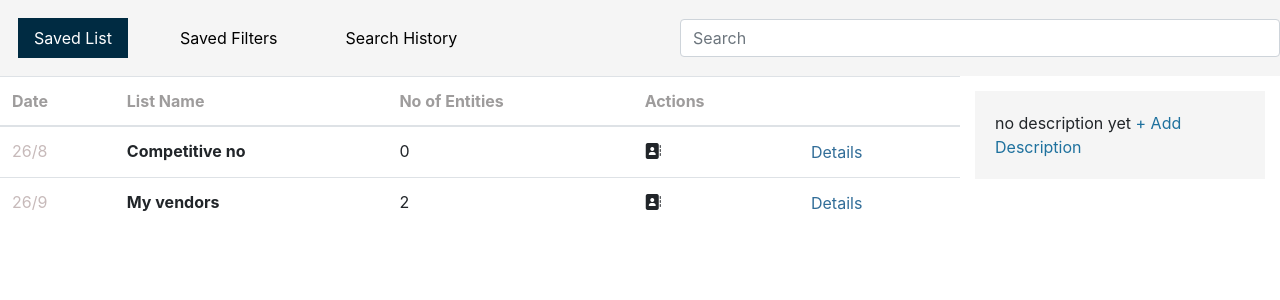
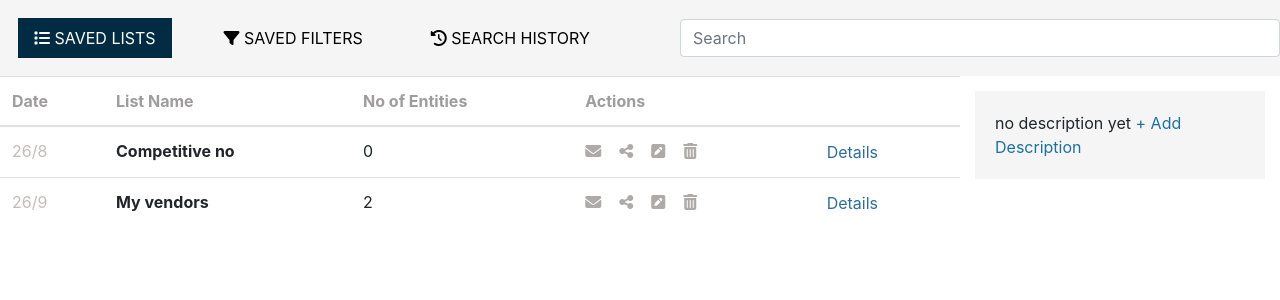
Before and after one commit to Shadowzee/table-with-sidedetails, an Angular app: page / in a window 1280 px wide. Shown: the top 300 px of the page. Built offline with nearby package versions, Linux system fonts and the light colour scheme.

Commit message:
more css and fonts added

```diff
--- a/src/app/navbar/navbar.component.html
+++ b/src/app/navbar/navbar.component.html
@@ -1,13 +1,13 @@
 <ul class="nav bgcolor justify">
     <span class="display">
     <li class="nav-item">
-      <a class="nav-link list active" href="#">Saved List</a>
+      <a class="nav-link list active" href="#"><i class="fa fa-list" aria-hidden="true"></i>  SAVED LISTS</a>
     </li>
     <li class="nav-item">
-      <a class="nav-link filter" href="#">Saved Filters</a>
+      <a class="nav-link filter" href="#"><i class="fa fa-filter" aria-hidden="true"></i>  SAVED FILTERS</a>
     </li>
     <li class="nav-item">
-      <a class="nav-link filter" href="#">Search History</a>
+      <a class="nav-link filter" href="#"><i class="fa fa-history" aria-hidden="true"></i>  SEARCH HISTORY</a>
     </li>
 </span>
     <li class="nav-item">
--- a/src/app/side-details/side-details.component.scss
+++ b/src/app/side-details/side-details.component.scss
@@ -3,7 +3,7 @@
     background-color: #f5f5f5;
 }
 .details{
-    color:#a3bbc7;
+    color:#6890a5;;
     margin :7px;
 }
 .adddes{
--- a/src/app/table/table.component.html
+++ b/src/app/table/table.component.html
@@ -14,14 +14,14 @@
     </tr>
     </thead>
     <tbody>
-    <tr *ngFor="let country of data$ | async; index as i">
+    <tr *ngFor="let country of data$ | async; index as i"  (click)="setClickedRow(i)" [class.active]="i == selectedRow">
 
       <td>
         <ngb-highlight class="date" [result]="country.date" [term]="filter.value"></ngb-highlight>
       </td>
       <td><b><ngb-highlight [result]="country.listName" [term]="filter.value"></ngb-highlight></b></td>
       <td><ngb-highlight [result]="country.entity | number" [term]="filter.value"></ngb-highlight></td>
-     <td><i class="fa fa-address-book" aria-hidden="true"></i></td>
+     <td  class="iconcolor" [class.iconcolor2]="i == selectedRow" ><i class="fa fa-envelope" aria-hidden="true"> </i>&nbsp;&nbsp;&nbsp;&nbsp;<i class="fa fa-share-alt" aria-hidden="true"></i>&nbsp;&nbsp;&nbsp;&nbsp;<i class="fa fa-pencil-square" aria-hidden="true"></i>&nbsp;&nbsp;&nbsp;&nbsp;<i class="fa fa-trash" aria-hidden="true"></i></td>
       <td><button class= "button" (click)="details(i)">Details</button></td>
     </tr>
     </tbody>
--- a/src/app/table/table.component.scss
+++ b/src/app/table/table.component.scss
@@ -13,3 +13,14 @@
     outline: none;
     border-bottom: 2px solid black !important;
 }
+.iconcolor{
+    color: #afaaaa;
+}
+.iconcolor2{
+    color: black !important;
+}
+
+.table tr.active td {
+    background-color:#f5f5f5 !important;
+
+  }
--- a/src/app/table/table.component.ts
+++ b/src/app/table/table.component.ts
@@ -47,7 +47,12 @@ export class TableComponent implements OnInit {
 
   data$: Observable<Data[]>;
   filter = new FormControl('');
+  setClickedRow : Function;
+  selectedRow;
   constructor(private pipe: DecimalPipe,private tableser:TableserviceService) {
+    this.setClickedRow = function(index){
+      this.selectedRow = index;
+  }
     this.tableser.filterval.subscribe(data=>{
       this.filter=data;
 
```
